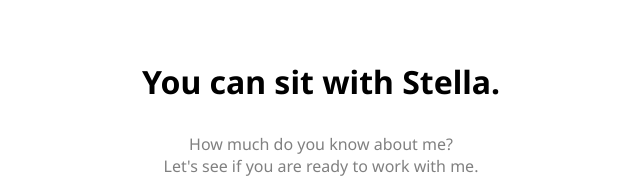
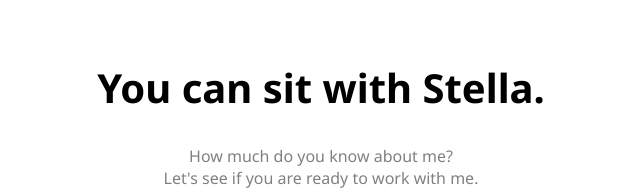
Before and after one commit to Jestella/quiz, a React (Create React App) app: page / in a window 1280 px wide. Shown: the top 190 px of the page, without its empty margins (319-959 px from the left). Built offline with nearby package versions, Linux system fonts and the light colour scheme.

Commit message:
add results

```diff
--- a/src/App.styles.ts
+++ b/src/App.styles.ts
@@ -16,6 +16,7 @@ export const GlobalStyle = createGlobalStyle`
       margin: 0;
       padding: 0;
       text-align: center;
+
   }
 
   .image_container {
@@ -47,9 +48,10 @@ export const Wrapper = styled.div`
 
   > h1 {
     margin: 60px 10px 20px;
+    font-size: 40px;
   }
 
-  p {
+  > p {
     color: gray;
     margin: 10px 0;
   }
--- a/src/App.tsx
+++ b/src/App.tsx
@@ -3,6 +3,8 @@ import { fetchQuizQuestions, QuestionState } from "./components/questions/API";
 
 import QuestionCard from "./components/questions/question-card.components";
 import { GlobalStyle, Wrapper } from "./App.styles";
+
+import { Results } from "./components/results/results";
 
 //images
 import readyImage from "./images/ready.png";
@@ -60,10 +62,6 @@ const App: React.FC = () => {
     }
   };
 
-  const prevQuestion = () => {
-    const prevQ = number - 1;
-  };
-
   const nextQuestion = () => {
     const nextQ = number + 1;
 
@@ -84,8 +82,7 @@ const App: React.FC = () => {
           <br />
           Let's see if you are ready to work with me.
         </p>
-
-        {quizOver || userAnswer.length === TOTAL_QUESTIONS ? (
+        {quizOver ? (
           <div className="image_container">
             <img src={readyImage} className="ready_image" />
             <button className="start_btn" onClick={startQuiz}>
@@ -93,13 +90,8 @@ const App: React.FC = () => {
             </button>
           </div>
         ) : null}
-        {!quizOver ? <p className="score">Your score: </p> : null}
         {loading ? <p>Loding Questions... </p> : null}
-        {userAnswer.length === TOTAL_QUESTIONS ? (
-          <div className="image_container">
-            <img src={greatImage} className="great_image" />
-          </div>
-        ) : null}
+
         {!loading && !quizOver ? (
           <QuestionCard
             questionNo={number + 1} // question Number starts from 1
@@ -110,20 +102,27 @@ const App: React.FC = () => {
             callback={checkAnswer}
           />
         ) : null}
+
         {!quizOver &&
         !loading &&
         userAnswer.length === number + 1 &&
         number !== TOTAL_QUESTIONS - 1 ? (
           <div>
-            <button className="prev_btn" onClick={prevQuestion}>
-              PREV
-            </button>
             <button className="next_btn" onClick={nextQuestion}>
               NEXT
             </button>
           </div>
         ) : null}
-        {!quizOver ? <p className="score">SCORE: {score * 20}%</p> : null}
+        {userAnswer.length === TOTAL_QUESTIONS ? (
+          <div className="image_container">
+            <p className="score">SCORE: {score}%</p>
+            <h2>ADD RESULTS IMAGE HERE!!!!!!</h2>
+            <div>{Results}</div>
+            <button className="start_btn" onClick={startQuiz}>
+              RESTART
+            </button>
+          </div>
+        ) : null}
       </Wrapper>
     </>
   );
--- a/src/components/questions/question-card.components.tsx
+++ b/src/components/questions/question-card.components.tsx
@@ -24,7 +24,7 @@ const QuestionCard: React.FC<Props> = ({
     <p className="number">
       Questions: {questionNo} / {totalQuestions}
     </p>
-    <p dangerouslySetInnerHTML={{ __html: question }} />
+    <p>{question}</p>
 
     <div>
       {answers.map((answer) => (
@@ -38,10 +38,11 @@ const QuestionCard: React.FC<Props> = ({
             disabled={userAnswer ? true : false} // or !!userAnswer
             value={answers}
             onClick={callback}
-          ></button>
+          >
+            <span dangerouslySetInnerHTML={{ __html: answer }} />
+          </button>
         </ButtonWrapper>
       ))}
-      <p>{answers}</p>
     </div>
   </Wrapper>
 );
--- a/src/components/questions/question-card.styles.ts
+++ b/src/components/questions/question-card.styles.ts
@@ -1,7 +1,15 @@
 import styled from "styled-components";
 
 export const Wrapper = styled.div`
-  background-color: lightpink;
+  background-color: #fef1e6;
+  width: 460px;
+  border: 1px solid #fff;
+  padding: 20px;
+  box-shadow: 0px 5px 10px rgba(0, 0, 0, 0.25);
+
+  p {
+    font-size: 1rem;
+  }
 `;
 
 type ButtonWrapperProps = {
@@ -13,16 +21,17 @@ export const ButtonWrapper = styled.div<ButtonWrapperProps>`
   transition: all 0.3s ease;
 
   :hover {
-    opacity: 0.6;
+    opacity: 0.7;
   }
 
   button {
     cursor: pointer;
-    width: 20px;
-    height: 20px;
-    border-radius: 50%;
+    user-select: none;
+    width: 100%;
+    height: 30px;
     margin: 20px 0 10px;
     background: ${({ correct, userClicked }) =>
-      correct ? "blue" : !correct && userClicked ? "red" : "gray"};
+      correct ? "yellowgreen" : !correct && userClicked ? "red" : "lightgray"};
+    border: 1px solid pink;
   }
 `;
--- /dev/null
+++ b/src/components/results/results.tsx
@@ -0,0 +1,10 @@
+import React from "react";
+
+import greatImage from "../../images/great.png";
+import notbadImage from "../../images/notbad.png";
+import letmethinkImage from "../../images/letmethink.png";
+import badImage from "../../images/bad.png";
+
+export const Results = () => {
+  <img src={badImage} />;
+};
```
